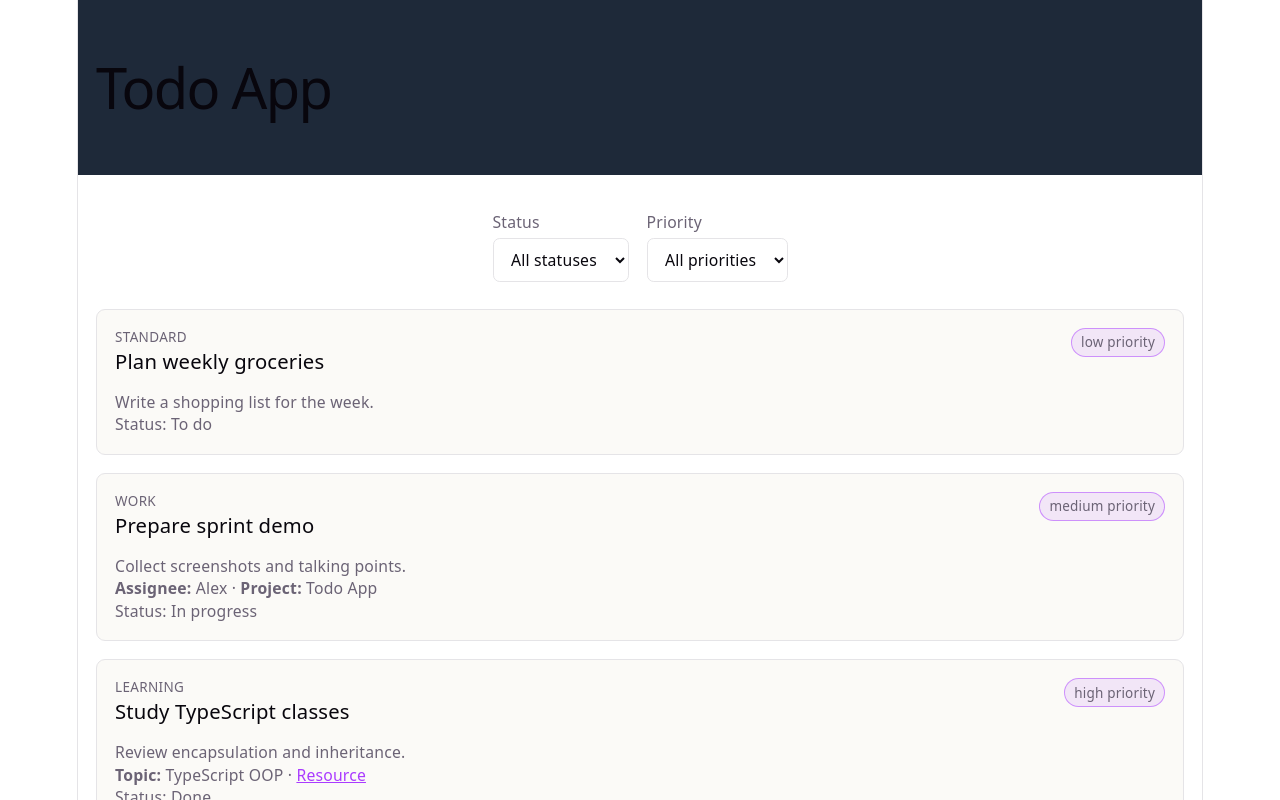
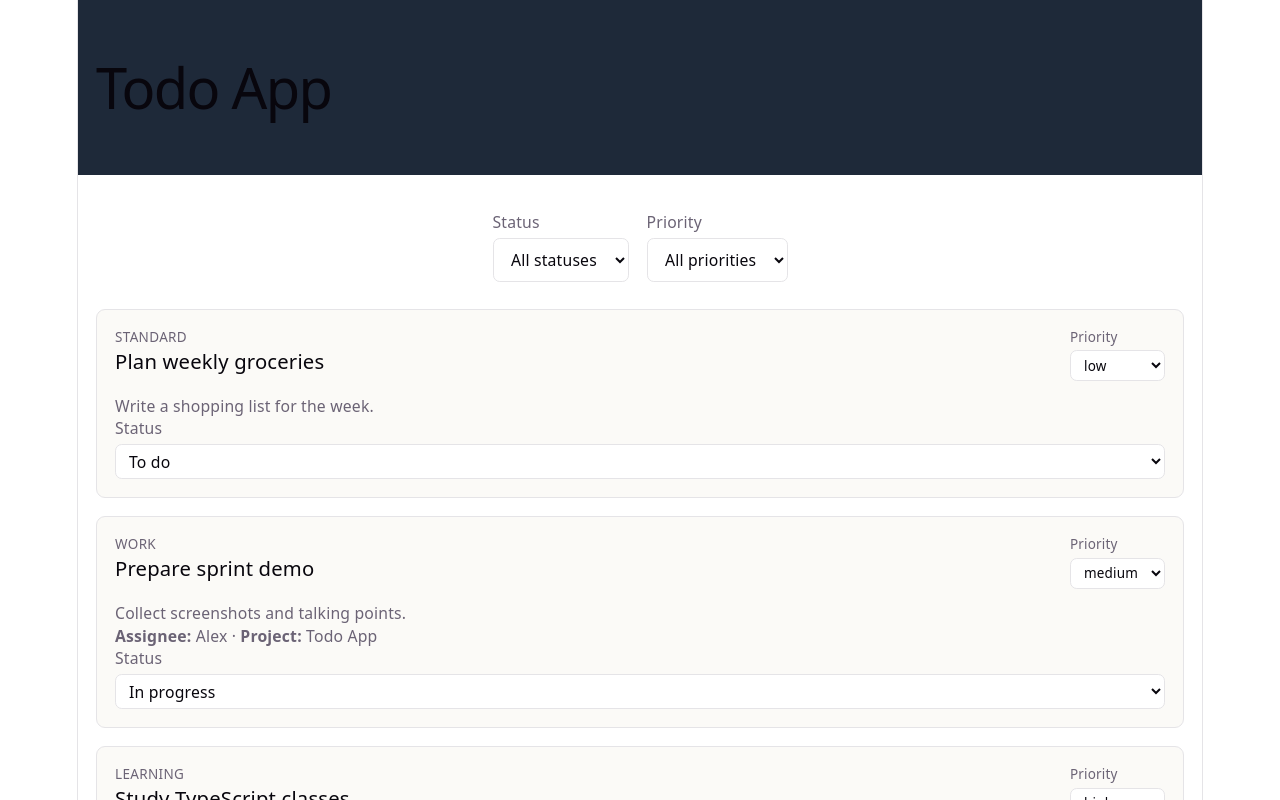
Before and after one commit to giolf/todo-app-exercise, a React (Vite) app: page / in a window 1280 px wide. Shown: the top 800 px of the page. Built offline with nearby package versions, Linux system fonts and the light colour scheme.

Commit message:
feat: add update status and priority functionality

```diff
--- a/src/App.tsx
+++ b/src/App.tsx
@@ -14,12 +14,12 @@ import Filters from './features/todo/components/TodoFilters'
 import CreateTodoForm from './features/todo/components/CreateTodoForm'
 import Button from './features/shared/components/Button'
 import Modal from './features/shared/components/Modal'
-import { filterTodosBy } from './features/todo/services/todo.service'
+import { filterTodosBy, updateTodo } from './features/todo/services/todo.service'
 
 export default function App() {
-const [todos, setTodos] = useState<Todo[]>([])
-const [isModalOpen, setIsModalOpen] = useState(false)
-const [filter, setFilter] = useState<TodoFilter>({ status: 'all', priority: 'all' })
+  const [todos, setTodos] = useState<Todo[]>([])
+  const [isModalOpen, setIsModalOpen] = useState(false)
+  const [filter, setFilter] = useState<TodoFilter>({ status: 'all', priority: 'all' })
 
   useEffect(() => {
     const loadTodos = async () => {
@@ -43,17 +43,24 @@ const [filter, setFilter] = useState<TodoFilter>({ status: 'all', priority: 'all
     setTodos(filteredTodos)
   }
 
+  const handleUpdateTodo = async (todo: Todo) => {
+    const updated = await updateTodo(todo)
+    setTodos((prev) =>
+      prev.map((item) => (item.id === updated.id ? updated : item)),
+    )
+  }
+
   return (
     <div className='flex flex-col min-h-screen text-left'>
       <Header />
       <main className='flex-grow px-4 py-8'>
         <Filters filter={filter} onChange={handleFilterChange} />
-        <TodoList todos={todos} />
+        <TodoList todos={todos} updateTodo={handleUpdateTodo} />
         <Button text='Add Todo' onClick={() => setIsModalOpen(true)} />
         {isModalOpen && (
-        <Modal title='Add Todo' onClose={() => setIsModalOpen(false) }>
-          <CreateTodoForm onCreate={handleCreateTodo } onCancel={() => setIsModalOpen(false) } />
-        </Modal>
+          <Modal title='Add Todo' onClose={() => setIsModalOpen(false)}>
+            <CreateTodoForm onCreate={handleCreateTodo} onCancel={() => setIsModalOpen(false)} />
+          </Modal>
         )}
       </main>
       <Footer />
--- a/src/features/todo/components/TodoItem.tsx
+++ b/src/features/todo/components/TodoItem.tsx
@@ -1,4 +1,5 @@
-import type { TodoKind, TodoStatus, Todo } from '../types/todo.type.ts'
+import { TODO_STATUSES, TODO_PRIORITIES } from '../const/todo.const.ts'
+import type { TodoKind, TodoStatus, Todo, TodoPriority } from '../types/todo.type.ts'
 
 const STATUS_LABELS: Record<TodoStatus, string> = {
   todo: 'To do',
@@ -18,7 +19,7 @@ function kindLabel(kind: TodoKind): string {
   }
 }
 
-export default function TodoItem({ todo }: { todo: Todo }) {
+export default function TodoItem({ todo, updateTodo }: { todo: Todo, updateTodo: (todo: Todo) => void }) {
   return (
     <article className='border border-[var(--border)] rounded-lg p-4 text-left space-y-3 bg-[var(--code-bg)]/40'>
       <div className='flex flex-wrap items-start justify-between gap-2'>
@@ -28,9 +29,23 @@ export default function TodoItem({ todo }: { todo: Todo }) {
           </p>
           <h3 className='text-lg m-0 text-[var(--text-h)]'>{todo.title}</h3>
         </div>
-        <span className='text-xs px-2 py-1 rounded-full bg-[var(--accent-bg)] border border-[var(--accent-border)]'>
-          {todo.priority} priority
-        </span>
+        <label className='flex flex-col gap-1 text-xs'>
+          Priority
+          <select
+            name='priority'
+            className='border border-[var(--border)] rounded-md px-2 py-1 bg-[var(--bg)] text-[var(--text-h)]'
+            value={todo.priority}
+            onChange={(e) =>
+              updateTodo({ ...todo, priority: e.target.value as TodoPriority })
+            }
+          >
+            {TODO_PRIORITIES.map((priority) => (
+              <option key={priority} value={priority}>
+                {priority}
+              </option>
+            ))}
+          </select>
+        </label>
       </div>
 
       {todo.description && (
@@ -64,9 +79,23 @@ export default function TodoItem({ todo }: { todo: Todo }) {
         </p>
       )}
 
-      <p className='text-sm m-0 text-[var(--text)]'>
-        Status: {STATUS_LABELS[todo.status]}
-      </p>
+      <label className='flex flex-col gap-1 text-sm'>
+        Status
+        <select
+          name='status'
+          className='border border-[var(--border)] rounded-md px-2 py-1 bg-[var(--bg)] text-[var(--text-h)]'
+          value={todo.status}
+          onChange={(e) =>
+            updateTodo({ ...todo, status: e.target.value as TodoStatus })
+          }
+        >
+          {TODO_STATUSES.map((status) => (
+            <option key={status} value={status}>
+              {STATUS_LABELS[status]}
+            </option>
+          ))}
+        </select>
+      </label>
     </article>
   )
 }
--- a/src/features/todo/components/TodoList.tsx
+++ b/src/features/todo/components/TodoList.tsx
@@ -1,7 +1,13 @@
 import type { Todo } from '../types/todo.type.ts'
 import TodoItem from './TodoItem'
 
-export default function TodoList({ todos }: { todos: Todo[] }) {
+export default function TodoList({
+  todos,
+  updateTodo,
+}: {
+  todos: Todo[]
+  updateTodo: (todo: Todo) => void
+}) {
   if (todos.length === 0) {
     return (
       <p className='text-[var(--text)] text-sm mb-6'>
@@ -14,7 +20,7 @@ export default function TodoList({ todos }: { todos: Todo[] }) {
     <ul className='space-y-4 list-none p-0 m-0 mb-6'>
       {todos.map((todo) => (
         <li key={todo.id}>
-          <TodoItem todo={todo} />
+          <TodoItem todo={todo} updateTodo={updateTodo} />
         </li>
       ))}
     </ul>
--- a/src/features/todo/services/todo.service.ts
+++ b/src/features/todo/services/todo.service.ts
@@ -52,6 +52,15 @@ export async function filterTodosBy(
   }))
 }
 
+export async function updateTodo(updated: Todo): Promise<Todo> {
+  const todos = fetchCachedTodos()
+  const updatedTodos = todos.map((todo) =>
+    todo.id === updated.id ? updated : todo,
+  )
+
+  saveCachedTodos(updatedTodos)
+  return updated
+}
 
 // function nextId(todos: TodoType[]): number {
 //   if (todos.length === 0) return 1
```
